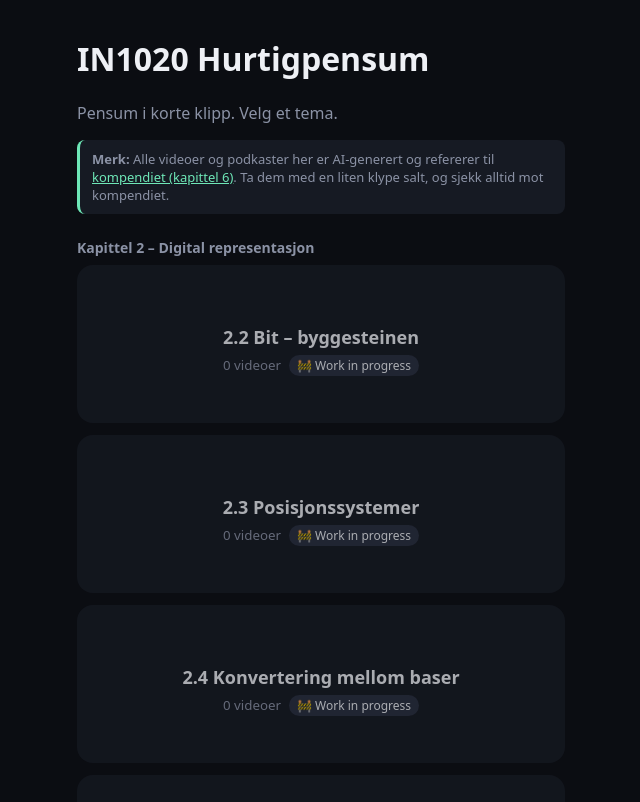
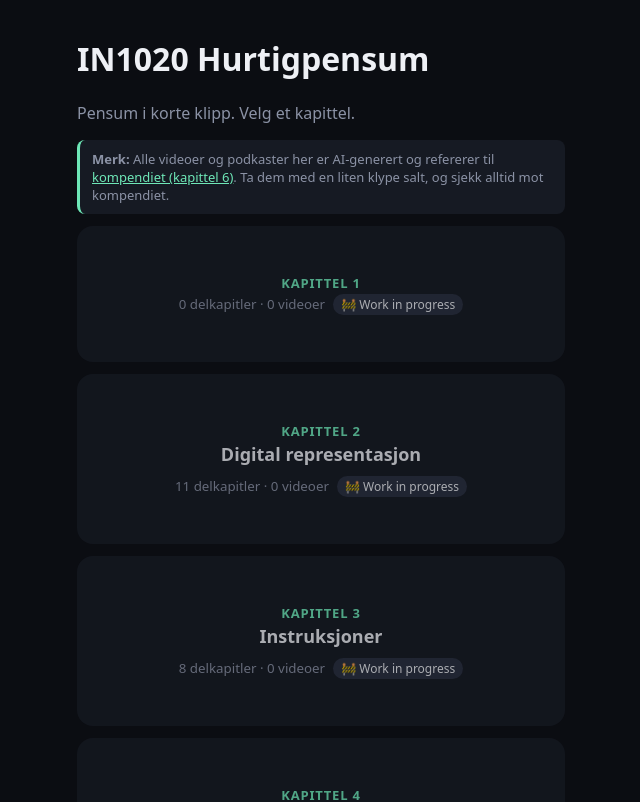
Before and after one commit to HenningTrillhus/IN1020HurtigPensum, a React (Vite) app: page / in a window 1280 px wide. Shown: the top 802 px of the page, without its empty margins (319-959 px from the left). Built offline with nearby package versions, Linux system fonts and the light colour scheme.

Commit message:
Forsiden viser bare kapitler, delkapitler på egen kapittelside
Ny kapittelside (#/kap/N). Sveip forbi siste video går til kapittelets forside.
Kapittel 1 lagt til som work in progress (mangler kompendium).

Co-Authored-By: Claude Sonnet 5.5 <noreply@anthropic.com>

```diff
--- a/public/content/index.json
+++ b/public/content/index.json
@@ -51,5 +51,11 @@
     "k7-4-cachen",
     "k7-5-pipelinen",
     "k7-6-nar-pipelinen-stopper"
+  ],
+  "emptyChapters": [
+    {
+      "n": 1,
+      "title": ""
+    }
   ]
 }
--- a/src/App.tsx
+++ b/src/App.tsx
@@ -1,6 +1,8 @@
-import { useEffect, useState } from 'react'
+import { useEffect, useMemo, useState } from 'react'
 import type { Topic } from './types'
+import { buildChapters, chapterInfo, type EmptyChapter } from './chapters'
 import Overview from './pages/Overview'
+import ChapterPage from './pages/ChapterPage'
 import Feed from './pages/Feed'
 import Podcast from './pages/Podcast'
 import Quiz from './pages/Quiz'
@@ -9,8 +11,11 @@ import Disclaimer from './Disclaimer'
 
 const base = import.meta.env.BASE_URL + 'content/'
 
+interface Index { topics: string[]; emptyChapters?: EmptyChapter[] }
+
 export default function App() {
   const [topics, setTopics] = useState<Topic[] | null>(null)
+  const [empty, setEmpty] = useState<EmptyChapter[]>([])
   const [hash, setHash] = useState(location.hash)
   const [, bump] = useState(0)
 
@@ -21,24 +26,36 @@ export default function App() {
   }, [])
 
   useEffect(() => {
-    fetch(base + 'index.json').then(r => r.json()).then(async (idx: { topics: string[] }) => {
+    fetch(base + 'index.json').then(r => r.json()).then(async (idx: Index) => {
       const all = await Promise.all(idx.topics.map(id => fetch(`${base}${id}/tema.json`).then(r => r.json())))
+      setEmpty(idx.emptyChapters ?? [])
       setTopics(all)
     })
   }, [])
 
+  const chapters = useMemo(() => (topics ? buildChapters(topics, empty) : []), [topics, empty])
+
   if (!topics) return <p className="loading">Laster…</p>
-  const [, id, view] = hash.replace('#', '').split('/')
-  const topic = topics.find(t => t.id === id)
 
-  if (!topic) return <Overview topics={topics} />
+  // Adresser: #/ (forsiden), #/kap/<n> (ett kapittel), #/<tema>/<feed|podcast|quiz> (ett tema)
+  const [, a, b] = hash.replace('#', '').split('/')
+  if (a === 'kap') {
+    const chapter = chapters.find(c => c.key === b)
+    return chapter ? <ChapterPage chapter={chapter} /> : <Overview chapters={chapters} />
+  }
+
+  const topic = topics.find(t => t.id === a)
+  if (!topic) return <Overview chapters={chapters} />
+
+  const info = chapterInfo(topic)
+  const chapterHref = `#/kap/${info.key}`
   // Temaer uten videoer er ikke klare ennå.
-  if (topic.videos.length === 0) return <Wip topic={topic} />
+  if (topic.videos.length === 0) return <Wip topic={topic} backHref={chapterHref} backLabel={info.label} />
+
+  const view = b
   const common = { topic, base: `${base}${topic.id}/`, onChange: () => bump(n => n + 1) }
-  const chapterName = (t: Topic) => t.chapter ?? 'Temaer'
-  const chapter = chapterName(topic)
-  // Feeden sveiper bare gjennom temaer som har videoer.
-  const chapterTopics = topics.filter(t => chapterName(t) === chapter && t.videos.length > 0)
+  // Feeden sveiper bare gjennom temaer i samme kapittel som har videoer.
+  const chapterTopics = topics.filter(t => chapterInfo(t).key === info.key && t.videos.length > 0)
 
   // Når en video fra et annet tema kommer i bildet, oppdaterer vi adressen (uten ny sidelasting)
   // slik at fanene og «tilbake til videoer» følger med.
@@ -50,14 +67,22 @@ export default function App() {
   return (
     <div className="shell topic">
       <nav className="tabs">
-        <a href="#/">← Temaer</a>
+        <a href={chapterHref}>← {info.label}</a>
         <a className={!view || view === 'feed' ? 'on' : ''} href={`#/${topic.id}/feed`}>Videoer</a>
         <a className={view === 'podcast' ? 'on' : ''} href={`#/${topic.id}/podcast`}>Podkast</a>
         <a className={view === 'quiz' ? 'on' : ''} href={`#/${topic.id}/quiz`}>Quiz</a>
       </nav>
       <Disclaimer compact />
       {view === 'podcast' ? <Podcast {...common} /> : view === 'quiz' ? <Quiz {...common} /> : (
-        <Feed key={chapter} topics={chapterTopics} root={base} startId={topic.id} chapter={chapter} onActive={onActive} />
+        <Feed
+          key={info.key}
+          topics={chapterTopics}
+          root={base}
+          startId={topic.id}
+          chapter={info.key}
+          exitHash={chapterHref}
+          onActive={onActive}
+        />
       )}
     </div>
   )
--- /dev/null
+++ b/src/chapters.ts
@@ -0,0 +1,41 @@
+import type { Topic } from './types'
+
+export interface Chapter {
+  /** Brukes i adressen: #/kap/<key> */
+  key: string
+  n: number | null
+  /** «Kapittel 6» */
+  label: string
+  /** «Transistor, strøm og spenning» (kan være tom) */
+  title: string
+  topics: Topic[]
+}
+
+/** Kapittel uten temaer ennå (f.eks. når kompendiet ikke er lagt inn). Settes i content/index.json. */
+export interface EmptyChapter { n: number; title: string }
+
+const RE = /^Kapittel\s+(\d+)\s*[–-]\s*(.*)$/
+
+export function chapterInfo(t: Topic): { key: string; n: number | null; label: string; title: string } {
+  const name = t.chapter ?? 'Temaer'
+  const m = RE.exec(name)
+  if (m) return { key: m[1], n: Number(m[1]), label: `Kapittel ${m[1]}`, title: m[2] }
+  return { key: 'andre', n: null, label: name, title: '' }
+}
+
+export function buildChapters(topics: Topic[], empty: EmptyChapter[] = []): Chapter[] {
+  const map = new Map<string, Chapter>()
+  for (const t of topics) {
+    const info = chapterInfo(t)
+    let c = map.get(info.key)
+    if (!c) { c = { ...info, topics: [] }; map.set(info.key, c) }
+    c.topics.push(t)
+  }
+  for (const e of empty) {
+    const key = String(e.n)
+    if (!map.has(key)) map.set(key, { key, n: e.n, label: `Kapittel ${e.n}`, title: e.title, topics: [] })
+  }
+  return [...map.values()].sort((a, b) => (a.n ?? 1e9) - (b.n ?? 1e9))
+}
+
+export const videoCount = (c: Chapter) => c.topics.reduce((sum, t) => sum + t.videos.length, 0)
--- a/src/index.css
+++ b/src/index.css
@@ -69,3 +69,7 @@ h3.chapter { margin: 24px 0 8px; color: var(--mut); font-size: 14px; font-weight
 .wip h2 { margin: 12px 0 4px }
 .wip-topic { color: var(--acc); font-weight: 600; margin: 0 0 16px }
 .wip-back { display: inline-flex; align-items: center; min-height: 44px; padding: 0 18px; border-radius: 99px; background: var(--acc); color: #04120c; font-weight: 600; margin-top: 12px }
+.chapter-card { display: block }
+.chapter-card h2 { margin: 2px 0 8px; font-size: 20px }
+.chapter-label { display: block; color: var(--acc); font-size: 13px; font-weight: 700; text-transform: uppercase; letter-spacing: .06em }
+.chapter-title { margin: 2px 0 16px }
--- /dev/null
+++ b/src/pages/ChapterPage.tsx
@@ -0,0 +1,40 @@
+import type { Chapter } from '../chapters'
+import { getQuizBest } from '../storage'
+
+// Ett kapittel: alle delkapitlene.
+export default function ChapterPage({ chapter }: { chapter: Chapter }) {
+  return (
+    <div className="shell">
+      <nav className="tabs">
+        <a href="#/">← Alle kapitler</a>
+      </nav>
+      <span className="chapter-label">{chapter.label}</span>
+      <h1 className="chapter-title">{chapter.title || chapter.label}</h1>
+      {chapter.topics.length === 0 ? (
+        <div className="wip">
+          <div className="wip-icon" aria-hidden>🚧</div>
+          <h2>Work in progress</h2>
+          <p>Delkapitlene og videoene til dette kapitlet er ikke klare ennå. Kom tilbake senere!</p>
+        </div>
+      ) : (
+        <div className="grid">
+          {chapter.topics.map(t => {
+            const n = t.videos.length
+            const best = getQuizBest(t.id)
+            return (
+              <a key={t.id} className={`card${n === 0 ? ' wip' : ''}`} href={`#/${t.id}/feed`}>
+                <h2>{t.title}</h2>
+                {t.description && <p>{t.description}</p>}
+                <small>
+                  {n} {n === 1 ? 'video' : 'videoer'}
+                  {best >= 0 ? ` · quiz best: ${best}` : ''}
+                  {n === 0 && <span className="badge">🚧 Work in progress</span>}
+                </small>
+              </a>
+            )
+          })}
+        </div>
+      )}
+    </div>
+  )
+}
--- a/src/pages/Overview.tsx
+++ b/src/pages/Overview.tsx
@@ -1,53 +1,29 @@
-import { useEffect } from 'react'
-import type { Topic } from '../types'
-import { getQuizBest } from '../storage'
+import { videoCount, type Chapter } from '../chapters'
 import Disclaimer from '../Disclaimer'
 
-export default function Overview({ topics }: { topics: Topic[] }) {
-  const groups: { name: string; items: Topic[] }[] = []
-  for (const t of topics) {
-    const name = t.chapter ?? 'Temaer'
-    let g = groups.find(x => x.name === name)
-    if (!g) { g = { name, items: [] }; groups.push(g) }
-    g.items.push(t)
-  }
-  // Kom du hit fra slutten av en kapittelfeed, scroller vi til det kapitlet.
-  useEffect(() => {
-    let chapter: string | null = null
-    try { chapter = sessionStorage.getItem('scrollChapter'); sessionStorage.removeItem('scrollChapter') } catch { /* ignore */ }
-    if (!chapter) return
-    for (const el of document.querySelectorAll<HTMLElement>('[data-chapter]')) {
-      if (el.dataset.chapter === chapter) el.scrollIntoView()
-    }
-  }, [])
-
+// Forsiden: bare kapitlene. Trykk på et kapittel for å se delkapitlene.
+export default function Overview({ chapters }: { chapters: Chapter[] }) {
   return (
     <div className="shell">
       <h1>IN1020 Hurtigpensum</h1>
-      <p className="sub">Pensum i korte klipp. Velg et tema.</p>
+      <p className="sub">Pensum i korte klipp. Velg et kapittel.</p>
       <Disclaimer />
-      {groups.map(g => (
-        <section key={g.name} data-chapter={g.name}>
-          <h3 className="chapter">{g.name}</h3>
       <div className="grid">
-            {g.items.map(t => {
-              const n = t.videos.length
-              const best = getQuizBest(t.id)
+        {chapters.map(c => {
+          const v = videoCount(c)
+          const d = c.topics.length
           return (
-                <a key={t.id} className={`card${n === 0 ? ' wip' : ''}`} href={`#/${t.id}/feed`}>
-                  <h2>{t.title}</h2>
-                  {t.description && <p>{t.description}</p>}
+            <a key={c.key} className={`card chapter-card${v === 0 ? ' wip' : ''}`} href={`#/kap/${c.key}`}>
+              <span className="chapter-label">{c.label}</span>
+              {c.title && <h2>{c.title}</h2>}
               <small>
-                    {n} {n === 1 ? 'video' : 'videoer'}
-                    {best >= 0 ? ` · quiz best: ${best}` : ''}
-                    {n === 0 && <span className="badge">🚧 Work in progress</span>}
+                {d} {d === 1 ? 'delkapittel' : 'delkapitler'} · {v} {v === 1 ? 'video' : 'videoer'}
+                {v === 0 && <span className="badge">🚧 Work in progress</span>}
               </small>
             </a>
           )
         })}
       </div>
-        </section>
-      ))}
     </div>
   )
 }
--- a/src/pages/Wip.tsx
+++ b/src/pages/Wip.tsx
@@ -1,18 +1,18 @@
 import type { Topic } from '../types'
 
 // Vises for temaer som ikke har noen videoer ennå.
-export default function Wip({ topic }: { topic: Topic }) {
+export default function Wip({ topic, backHref, backLabel }: { topic: Topic; backHref: string; backLabel: string }) {
   return (
     <div className="shell">
       <nav className="tabs">
-        <a href="#/">← Temaer</a>
+        <a href={backHref}>← {backLabel}</a>
       </nav>
       <div className="wip">
         <div className="wip-icon" aria-hidden>🚧</div>
         <h2>Work in progress</h2>
         <p className="wip-topic">{topic.title}</p>
         <p>Videoene til dette temaet er ikke klare ennå. Kom tilbake senere!</p>
-        <a className="wip-back" href="#/">Tilbake til temaene</a>
+        <a className="wip-back" href={backHref}>Tilbake til {backLabel.toLowerCase()}</a>
       </div>
     </div>
   )
```
Also changed, not shown: src/pages/Feed.tsx (+8 -7 lines). Lines whose indentation alone changed are shown as unchanged.
